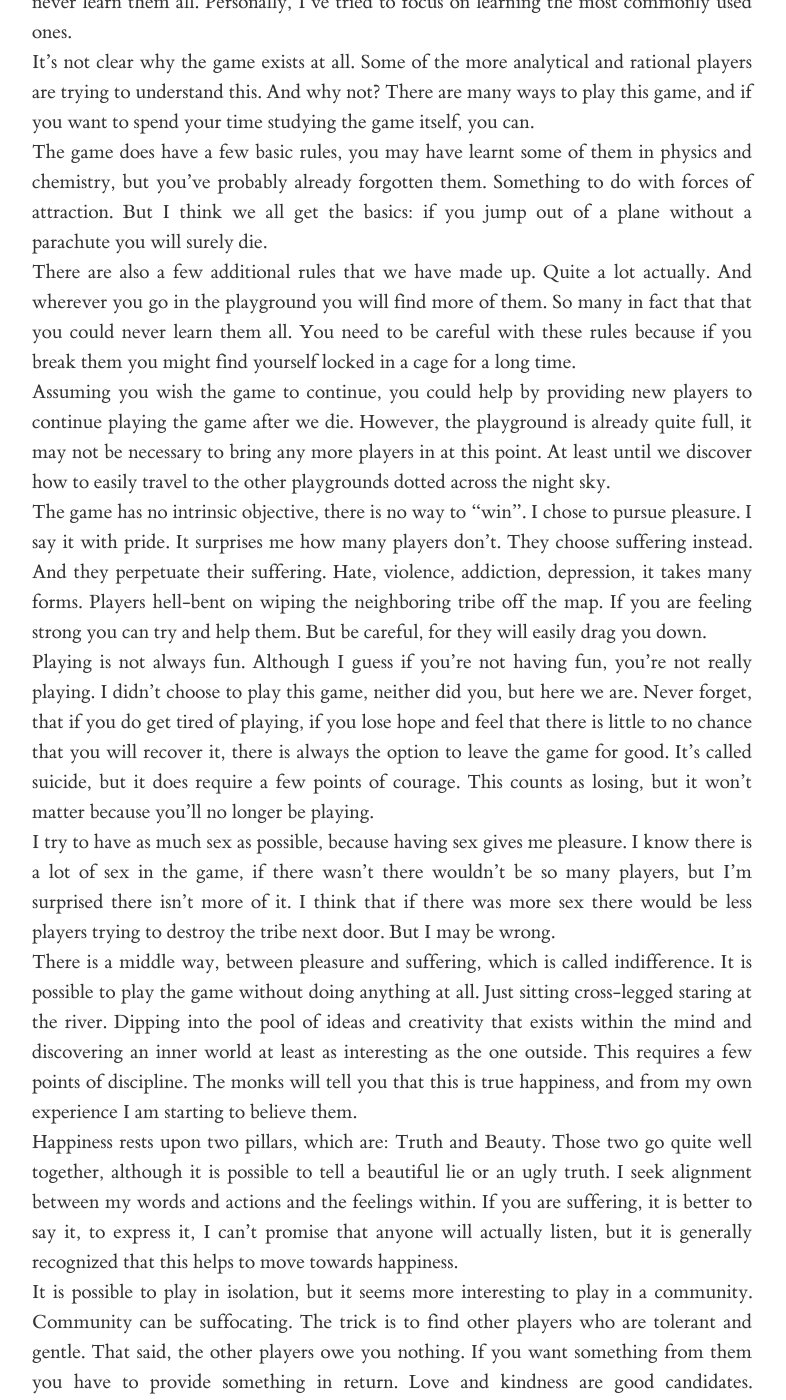
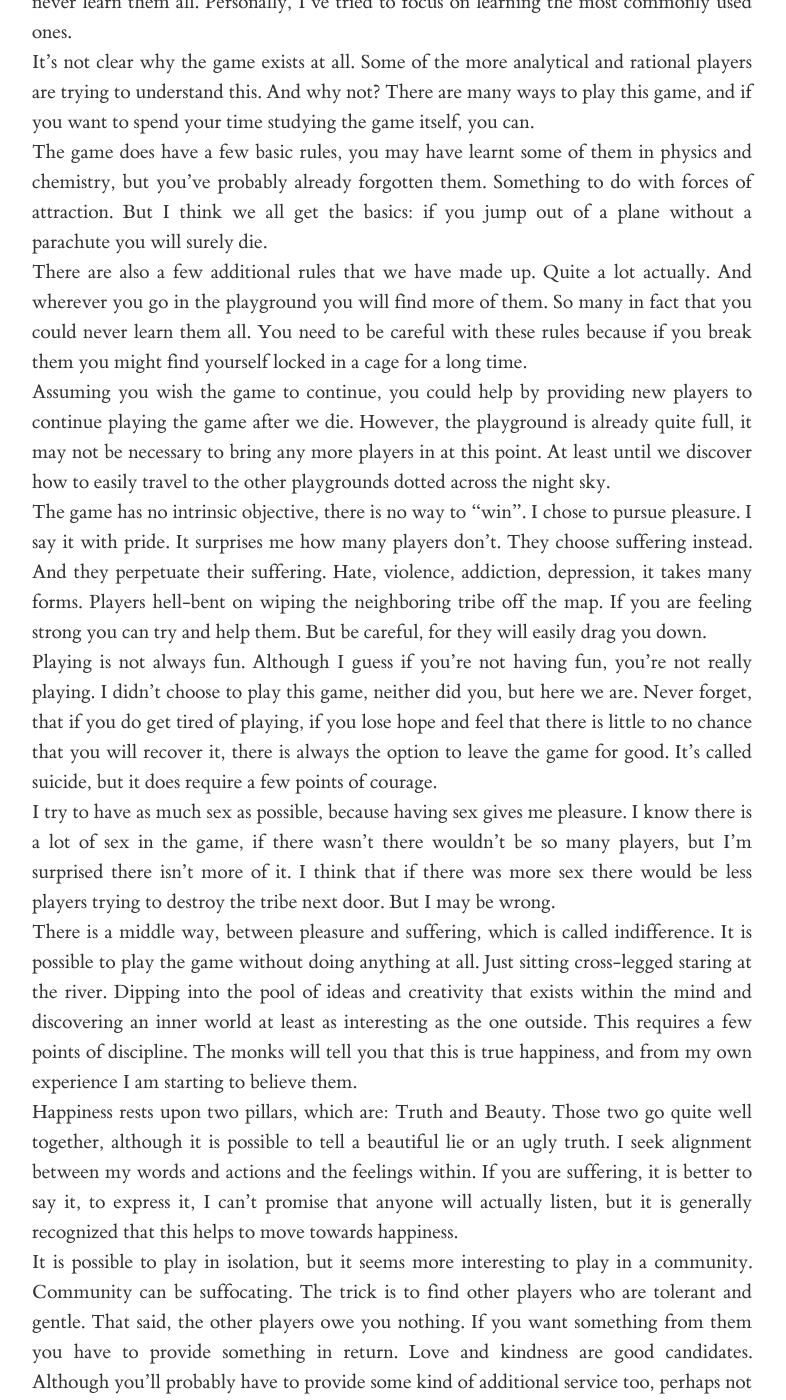
Before and after one commit to patrickjohncollins/patrickjohncollins.github.io, a Jekyll site: the page built from the-game-of-life.md, in a window 1280 px wide and 1400 px high, scrolled down 1076 px. Shown: the whole window, without its empty margins (248-1034 px from the left). Built offline with Jekyll 4.4.1, drawn with Linux system fonts in a browser that asks for light colours; our own code applies the rules of GitHub Pages for plain Markdown files.

Commit message:
Update the-game-of-life.md

```diff
--- a/the-game-of-life.md
+++ b/the-game-of-life.md
@@ -10,10 +10,10 @@ As you move around the playground you will notice that there are other players.
 By pressing the lungs and flapping the lips and tongue you can produce sounds, like I am doing now.  You can use this mechanism to communicate with the other players.  Most of the other players will simply ignore you, but some will tell you things.  Information, nonsense, nonsensical information and informed nonsense, it’s not always clear which is which.  First though, you have to learn the words.  Everywhere you go in the playground you will find players speaking different words.  So many words in fact that you could never learn them all.  Personally, I’ve tried to focus on learning the most commonly used ones.
 It’s not clear why the game exists at all.  Some of the more analytical and rational players are trying to understand this.  And why not?  There are many ways to play this game, and if you want to spend your time studying the game itself, you can.
 The game does have a few basic rules, you may have learnt some of them in physics and chemistry, but you’ve probably already forgotten them.  Something to do with forces of attraction.  But I think we all get the basics: if you jump out of a plane without a parachute you will surely die.
-There are also a few additional rules that we have made up.  Quite a lot actually.  And wherever you go in the playground you will find more of them.  So many in fact that that you could never learn them all.  You need to be careful with these rules because if you break them you might find yourself locked in a cage for a long time.
+There are also a few additional rules that we have made up.  Quite a lot actually.  And wherever you go in the playground you will find more of them.  So many in fact that you could never learn them all.  You need to be careful with these rules because if you break them you might find yourself locked in a cage for a long time.
 Assuming you wish the game to continue, you could help by providing new players to continue playing the game after we die.  However, the playground is already quite full, it may not be necessary to bring any more players in at this point.  At least until we discover how to easily travel to the other playgrounds dotted across the night sky.
 The game has no intrinsic objective, there is no way to “win”.  I chose to pursue pleasure.  I say it with pride.  It surprises me how many players don’t.  They choose suffering instead.  And they perpetuate their suffering.  Hate, violence, addiction, depression, it takes many forms.  Players hell-bent on wiping the neighboring tribe off the map.  If you are feeling strong you can try and help them.  But be careful, for they will easily drag you down.
-Playing is not always fun.  Although I guess if you’re not having fun, you’re not really playing.  I didn’t choose to play this game, neither did you, but here we are.  Never forget, that if you do get tired of playing, if you lose hope and feel that there is little to no chance that you will recover it, there is always the option to leave the game for good.  It’s called suicide, but it does require a few points of courage.  This counts as losing, but it won’t matter because you’ll no longer be playing.
+Playing is not always fun.  Although I guess if you’re not having fun, you’re not really playing.  I didn’t choose to play this game, neither did you, but here we are.  Never forget, that if you do get tired of playing, if you lose hope and feel that there is little to no chance that you will recover it, there is always the option to leave the game for good.  It’s called suicide, but it does require a few points of courage.
 I try to have as much sex as possible, because having sex gives me pleasure.  I know there is a lot of sex in the game, if there wasn’t there wouldn’t be so many players, but I’m surprised there isn’t more of it.  I think that if there was more sex there would be less players trying to destroy the tribe next door.  But I may be wrong.
 There is a middle way, between pleasure and suffering, which is called indifference.  It is possible to play the game without doing anything at all.  Just sitting cross-legged staring at the river.  Dipping into the pool of ideas and creativity that exists within the mind and discovering an inner world at least as interesting as the one outside.  This requires a few points of discipline.  The monks will tell you that this is true happiness, and from my own experience I am starting to believe them.
 Happiness rests upon two pillars, which are: Truth and Beauty.  Those two go quite well together, although it is possible to tell a beautiful lie or an ugly truth.  I seek alignment between my words and actions and the feelings within.  If you are suffering, it is better to say it, to express it, I can’t promise that anyone will actually listen, but it is generally recognized that this helps to move towards happiness.
```
